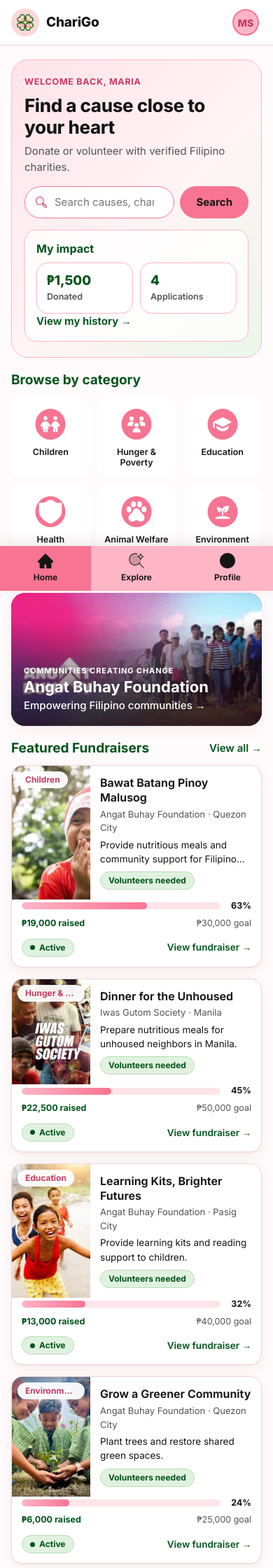
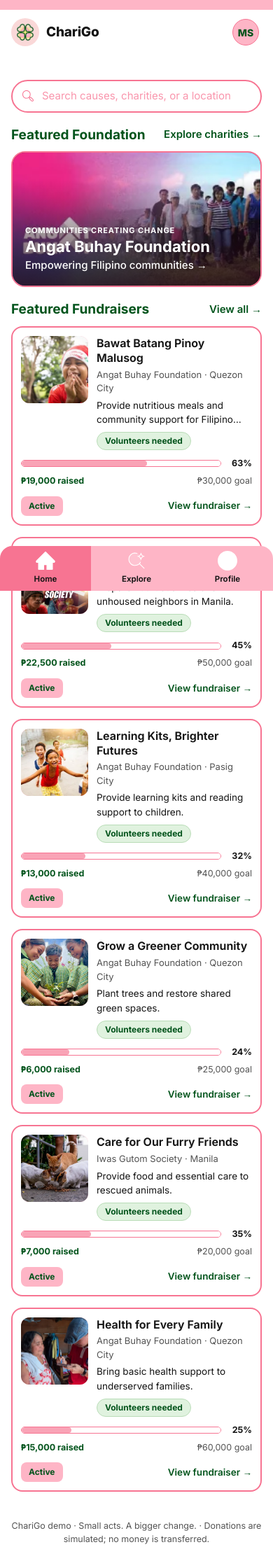
Before and after one commit to jared-boncajes/ChariGo_MVP, a Flask app: page /home in a window 390 px wide. Shown: the top 2240 px of the page at 70% size. After the commit the page ends 2206 px from the top, so only its background shows below. Run offline with Flask 3, Linux system fonts and the light colour scheme; the visitor is signed in with stand-in values (Sample User, id 1); some libraries are stand-ins or nearby versions.

Commit message:
Align the interface with the Figma prototype frames
Compared against the live Figma file and matched the phone layouts:
soft pink top band, pink-outlined cards, soft pink panels and stat
tiles, rounded tab bar with white icons, pill search, edge-to-edge
cover photos with an overlaid back button, grouped payment list, and
the history summary panel with fold-away search and filters.
Deliberate differences are recorded in docs/FIGMA_AUDIT.md.

Co-Authored-By: Claude Fable 5.2 <noreply@anthropic.com>
Claude-Session: https://claude.ai/code/session_016zqn7t7wwqpHbi1LzFfg7a

```diff
--- a/static/css/style.css
+++ b/static/css/style.css
@@ -17,14 +17,16 @@
   --text: #151515;
   --muted: #535353;
   --gray: #d9d9d9;
-  --line: #f3d3da;
+  --line: #f77492;
+  --tile: #ffd3dc;
   --paper: #fff;
-  --canvas: #fffafb;
+  --canvas: #fff;
   --danger: #a11a2c;
   --radius: 16px;
   --radius-small: 10px;
-  --shadow: 0 1px 2px #55313a0f, 0 6px 20px #55313a0f;
+  --shadow: 0 4px 16px #55313a0a;
   --shadow-raised: 0 2px 4px #55313a14, 0 14px 32px #55313a1f;
+  --gutter: 16px;
   --header-height: 64px;
   --tabbar-height: 64px;
   --ease: 160ms cubic-bezier(0.2, 0, 0, 1);
@@ -217,7 +219,8 @@ a:hover {
   z-index: 30;
   /* No backdrop-filter here: it would trap the fixed tab bar inside the header. */
   background: #fff;
-  border-bottom: 1px solid var(--line);
+  /* The soft pink band that tops every Figma frame. */
+  border-top: 14px solid var(--soft);
   view-transition-name: site-header;
 }
 .header-inner {
@@ -297,7 +300,8 @@ a:hover {
   display: flex;
   background: var(--soft);
   padding-bottom: env(safe-area-inset-bottom);
-  box-shadow: 0 -4px 20px #55313a1f;
+  border-radius: 18px 18px 0 0;
+  overflow: hidden;
   view-transition-name: main-nav;
 }
 .main-nav a {
@@ -308,10 +312,21 @@ a:hover {
   align-items: center;
   justify-content: center;
   gap: 4px;
-  font-size: 12px;
+  font-size: 11.5px;
   font-weight: 650;
   color: var(--text);
   transition: background var(--ease);
+}
+.main-nav .icon {
+  color: #fff;
+  width: 28px;
+  height: 28px;
+  margin: 0;
+}
+.main-nav .icon-plus {
+  width: 24px;
+  height: 24px;
+  margin: 2px;
 }
 .main-nav a:hover {
   text-decoration: none;
@@ -596,37 +610,28 @@ section > h2,
   font-size: 12px;
   font-weight: 700;
   white-space: nowrap;
-  background: var(--blush);
-  color: var(--pink-dark);
-  border: 1px solid var(--soft);
-}
-.badge::before {
-  content: "";
-  width: 7px;
-  height: 7px;
-  margin-right: 6px;
-  border-radius: 50%;
-  background: currentColor;
+  background: var(--soft);
+  color: var(--green);
+  border: 1px solid transparent;
+}
+.badge {
+  border-radius: 8px;
+  padding: 4px 10px;
 }
 .badge.pending,
 .badge.upcoming {
   background: #fff0c9;
-  border-color: #efd58b;
   color: #664600;
 }
 .badge.rejected,
 .badge.removed,
 .badge.inactive {
   background: #ffe4e4;
-  border-color: #f2b9b9;
   color: #831919;
 }
 .badge.verified,
-.badge.accepted,
-.badge.active,
-.badge.completed {
+.badge.accepted {
   background: var(--green-soft);
-  border-color: #b9dcb7;
   color: var(--green);
 }
 .avatar {
@@ -638,8 +643,8 @@ section > h2,
   overflow: hidden;
   border-radius: 50%;
   background: var(--soft);
-  border: 2px solid var(--pink);
-  color: var(--pink-dark);
+  border: 1.5px solid var(--pink);
+  color: var(--green);
   font-weight: 800;
 }
 .avatar.large {
@@ -804,7 +809,10 @@ legend {
 }
 .search-form input {
   border-radius: 999px;
-  border-color: var(--pink);
+  border: 2px solid var(--pink);
+}
+.search-form input::placeholder {
+  color: #f995ac;
 }
 .search-form .icon {
   position: absolute;
@@ -813,8 +821,17 @@ legend {
   translate: 0 -50%;
   width: 16px;
   height: 16px;
-  color: var(--pink-dark);
+  color: var(--pink);
   pointer-events: none;
+}
+.cause-filters > * + * {
+  margin-top: 12px;
+}
+.filter-toggle .filter-form,
+.filter-toggle .history-filters {
+  padding: 14px;
+  border: 1.5px solid var(--soft);
+  border-radius: var(--radius);
 }
 .search-form .icon + input {
   padding-left: 42px;
@@ -972,8 +981,8 @@ dialog .actions {
   gap: 2px;
   padding: 14px;
   min-width: 0;
-  background: var(--blush);
-  border: 1px solid var(--soft);
+  background: var(--tile);
+  border: 1.5px solid var(--pink);
   border-radius: var(--radius);
   color: var(--text);
 }
@@ -987,9 +996,9 @@ dialog .actions {
   overflow-wrap: anywhere;
 }
 .stat span {
-  font-size: 12.5px;
-  font-weight: 600;
-  color: var(--muted);
+  font-size: 12px;
+  font-weight: 700;
+  color: var(--text);
 }
 a.stat {
   transition:
@@ -1006,10 +1015,17 @@ a.stat:hover {
 .hero {
   display: grid;
   gap: 16px;
-  padding: 22px 18px;
-  border-radius: 24px;
-  background: linear-gradient(135deg, #ffe3ea 0%, #fff4f6 55%, #eaf6e9 100%);
-  border: 1px solid var(--soft);
+}
+.hero h1,
+.hero .eyebrow,
+.hero .muted,
+.hero-impact,
+.home-categories,
+.search-form .button.search-submit {
+  display: none;
+}
+.hero-copy .search-form {
+  margin-top: 0;
 }
 .hero-copy > * + * {
   margin-top: 8px;
@@ -1035,8 +1051,8 @@ a.stat:hover {
 }
 .categories {
   display: grid;
-  grid-template-columns: repeat(3, minmax(0, 1fr));
-  gap: 10px;
+  grid-template-columns: repeat(2, minmax(0, 1fr));
+  gap: 18px 10px;
 }
 .category {
   display: flex;
@@ -1045,10 +1061,10 @@ a.stat:hover {
   gap: 6px;
   padding: 12px 6px;
   border-radius: var(--radius);
-  border: 1px solid transparent;
-  background: #fff;
+  border: 1.5px solid transparent;
   color: var(--text);
   font-size: 12.5px;
+  font-weight: 700;
   text-align: center;
   line-height: 1.25;
   transition:
@@ -1057,14 +1073,13 @@ a.stat:hover {
     border-color var(--ease);
 }
 .category img {
-  width: 52px;
-  height: 52px;
+  width: 64px;
+  height: 64px;
 }
 .category:hover {
   text-decoration: none;
-  border-color: var(--soft);
+  background: var(--blush);
   transform: translateY(-2px);
-  box-shadow: var(--shadow);
 }
 .category.selected {
   background: var(--blush);
@@ -1078,7 +1093,7 @@ a.stat:hover {
   min-height: 190px;
   background: #5b1a3a;
   color: #fff;
-  box-shadow: var(--shadow);
+  border: 2px solid var(--pink);
 }
 .foundation-banner img {
   position: absolute;
@@ -1128,9 +1143,8 @@ a.stat:hover {
   flex-direction: column;
   overflow: hidden;
   background: #fff;
-  border: 1px solid var(--line);
+  border: 2px solid var(--line);
   border-radius: var(--radius);
-  box-shadow: var(--shadow);
   transition:
     transform var(--ease),
     box-shadow var(--ease);
@@ -1141,7 +1155,9 @@ a.stat:hover {
 }
 .campaign-main {
   display: grid;
-  grid-template-columns: 112px 1fr;
+  grid-template-columns: 96px 1fr;
+  gap: 12px;
+  padding: 12px 12px 0;
   color: var(--text);
   font-weight: 400;
   flex: 1;
@@ -1152,12 +1168,15 @@ a.stat:hover {
 .campaign-media {
   position: relative;
   display: block;
-  background: var(--blush);
+  align-self: start;
+  aspect-ratio: 1;
+  overflow: hidden;
+  border-radius: 12px;
+  background: var(--soft);
 }
 .campaign-thumb {
   width: 100%;
   height: 100%;
-  min-height: 120px;
   position: absolute;
   inset: 0;
   object-fit: cover;
@@ -1184,8 +1203,10 @@ a.stat:hover {
   display: flex;
   flex-direction: column;
   gap: 4px;
-  padding: 14px;
   min-width: 0;
+}
+.campaign-media .chip {
+  display: none;
 }
 .campaign-org {
   font-size: 13px;
@@ -1200,7 +1221,7 @@ a.stat:hover {
   font-size: 13.5px;
 }
 .campaign-foot {
-  padding: 0 14px 14px;
+  padding: 10px 12px 12px;
 }
 .card-foot {
   display: flex;
@@ -1226,21 +1247,21 @@ progress {
   width: 100%;
   height: 10px;
   appearance: none;
-  border: 0;
+  border: 1px solid var(--pink);
   border-radius: 999px;
   overflow: hidden;
-  background: #fde4ea;
+  background: #fff;
   color: var(--pink);
 }
 progress::-webkit-progress-bar {
-  background: #fde4ea;
+  background: #fff;
 }
 progress::-webkit-progress-value {
-  background: linear-gradient(90deg, var(--soft), var(--pink));
+  background: #f9a3b6;
   border-radius: 999px;
 }
 progress::-moz-progress-bar {
-  background: var(--pink);
+  background: #f9a3b6;
   border-radius: 999px;
 }
 .progress-label {
--- a/templates/fundraiser.html
+++ b/templates/fundraiser.html
@@ -1,9 +1,9 @@
 {% extends 'base.html' %}{% from 'components/ui.html' import heading,progress,badge with context %}
 {% block content %}
-    <div class="narrow-wide">
+    <div class="narrow-wide {{ '' if manage else 'cover-page' }}">
         {{ heading('Manage Fundraiser' if manage else 'Fundraiser',url_for('organization.fundraisers') if manage else url_for('goer.causes')) }}
         <div class="detail-grid">
-            <img class="detail-cover"
+            <img class="detail-cover cover-bleed"
                  src="{{ image_url(fundraiser.cover_image) }}"
                  alt="{{ fundraiser.title }}">
             <section class="detail-copy">
--- a/templates/home.html
+++ b/templates/home.html
@@ -14,7 +14,7 @@
                        name="q"
                        type="search"
                        placeholder="Search causes, charities, or a location">
-                <button class="button" aria-label="Search causes">Search</button>
+                <button class="button search-submit" aria-label="Search causes">Search</button>
             </form>
         </div>
         {% if current_user and current_user.role == 'charity_goer' %}
@@ -28,7 +28,7 @@
             </aside>
         {% endif %}
     </section>
-    <section aria-labelledby="browse-heading">
+    <section class="home-categories" aria-labelledby="browse-heading">
         <div class="section-heading">
             <h2 id="browse-heading">Browse by category</h2>
         </div>
--- a/templates/organization_public.html
+++ b/templates/organization_public.html
@@ -1,8 +1,8 @@
 {% extends 'base.html' %}{% from 'components/ui.html' import heading,avatar,badge,csrf,fundraiser_card,empty with context %}
 {% block content %}
-    <div class="narrow-wide">
+    <div class="narrow-wide cover-page">
         {{ heading('Organization',url_for('goer.causes') ) }}
-        <img class="organization-banner"
+        <img class="organization-banner cover-bleed"
              src="{{ image_url(org.banner) }}"
              alt="{{ org.name }} community">
         <section class="organization-identity card">
```
Also changed, not shown: other parts of static/css/style.css (+164 -54 lines), docs/FIGMA_AUDIT.md (+12 -0 lines), templates/causes.html (+16 -7 lines), templates/history.html (+21 -18 lines), README.md, 1 other file.
